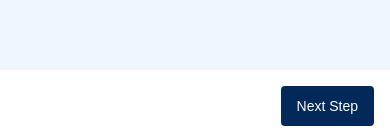
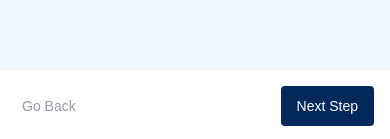
Before and after one commit to TomasScerbak/multistep-form, a React (Create React App) app: page / in a window 390 px wide. Shown: the part 774-913 px from the top of the page. Built offline with nearby package versions, Linux system fonts and the light colour scheme.

Commit message:
fixed addon mobile version layout and thank you page layout

```diff
--- a/src/components/pages/Addons.module.css
+++ b/src/components/pages/Addons.module.css
@@ -1,3 +1,5 @@
-.addon-section {
-  margin-left: 35rem;
+@media screen and (min-width: 760px) {
+  .addon-section {
+    margin-left: 35rem;
+  }
 }
--- a/src/components/pages/RootLayout.tsx
+++ b/src/components/pages/RootLayout.tsx
@@ -59,7 +59,7 @@ const RootLayout = () => {
           <div className={classes.page}>{pageChange()}</div>
           {userWidth > 760 ? (
             <section className={classes["footer__section"]}>
-              {page !== 0 && page < 4 ? (
+              {page < 4 ? (
                 <ButtonSecondary
                   text="Go Back"
                   disabled={page === 0}
@@ -83,7 +83,7 @@ const RootLayout = () => {
       {userWidth < 760 ? (
         <footer>
           <section className={classes["footer__section"]}>
-            {page !== 0 && page < 4 ? (
+            {page < 4 ? (
               <ButtonSecondary
                 text="Go Back"
                 disabled={page === 0}
```
